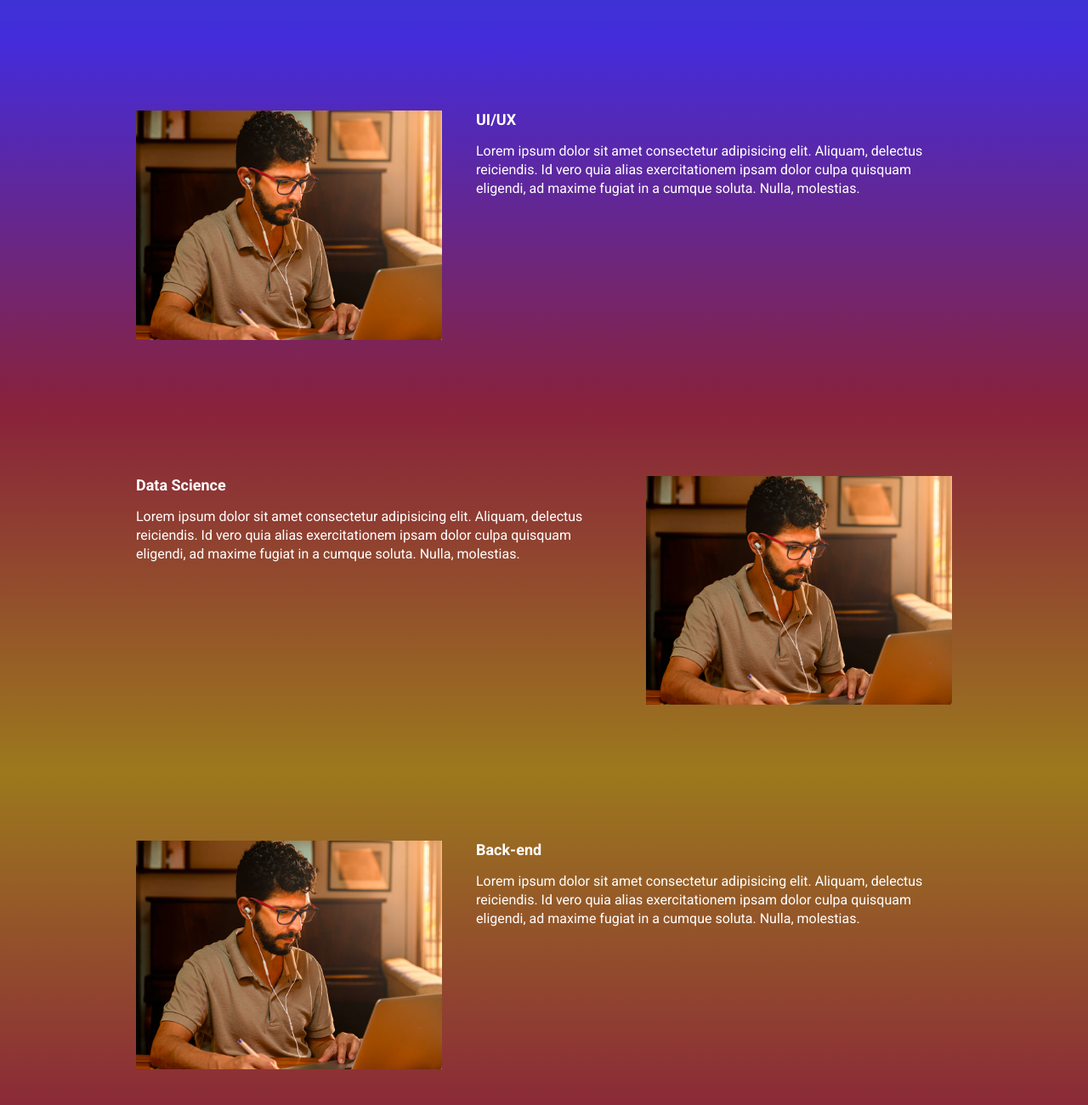
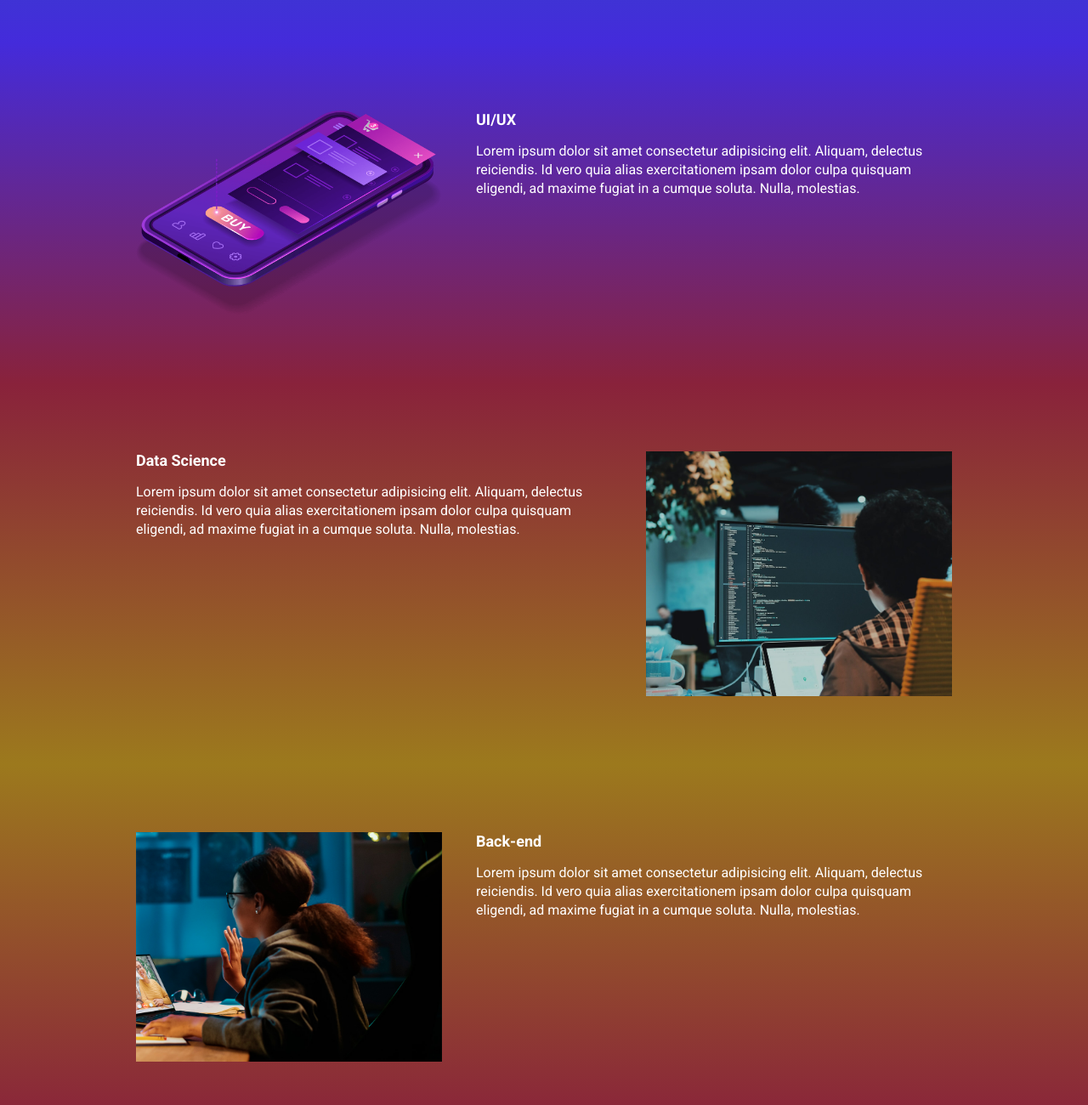
Before and after one commit to pedroxxjunior/ebac_tech_talks, a website built with Parcel: page src/index.html in a window 1280 px wide. Shown: the part 940-2240 px from the top of the page at 85% size. Built offline with nearby package versions, Linux system fonts and the light colour scheme.

Commit message:
alterando as imagens

```diff
--- a/src/index.html
+++ b/src/index.html
@@ -59,7 +59,7 @@
                     Lorem ipsum dolor sit amet consectetur adipisicing elit. Aliquam, delectus reiciendis. Id vero quia alias exercitationem ipsam dolor culpa quisquam eligendi, ad maxime fugiat in a cumque soluta. Nulla, molestias.
                 </p>
             </div>
-            <img class="event__image" src="./images/frontend.png" alt="Front-end">
+            <img class="event__image" src="./images/ui-ux.png" alt="ui-ux">
         </div>
     </section>
     <section class="event event--data-science">
@@ -70,7 +70,7 @@
                     Lorem ipsum dolor sit amet consectetur adipisicing elit. Aliquam, delectus reiciendis. Id vero quia alias exercitationem ipsam dolor culpa quisquam eligendi, ad maxime fugiat in a cumque soluta. Nulla, molestias.
                 </p>
             </div>
-            <img class="event__image" src="./images/frontend.png" alt="Front-end">
+            <img class="event__image" src="./images/data.png" alt="data Science">
         </div>
     </section>
     <section class="event event--backend event--image-left">
@@ -81,7 +81,7 @@
                     Lorem ipsum dolor sit amet consectetur adipisicing elit. Aliquam, delectus reiciendis. Id vero quia alias exercitationem ipsam dolor culpa quisquam eligendi, ad maxime fugiat in a cumque soluta. Nulla, molestias.
                 </p>
             </div>
-            <img class="event__image" src="./images/frontend.png" alt="Front-end">
+            <img class="event__image" src="./images/backend.png" alt="Back-end">
         </div>
     </section>
 
```
